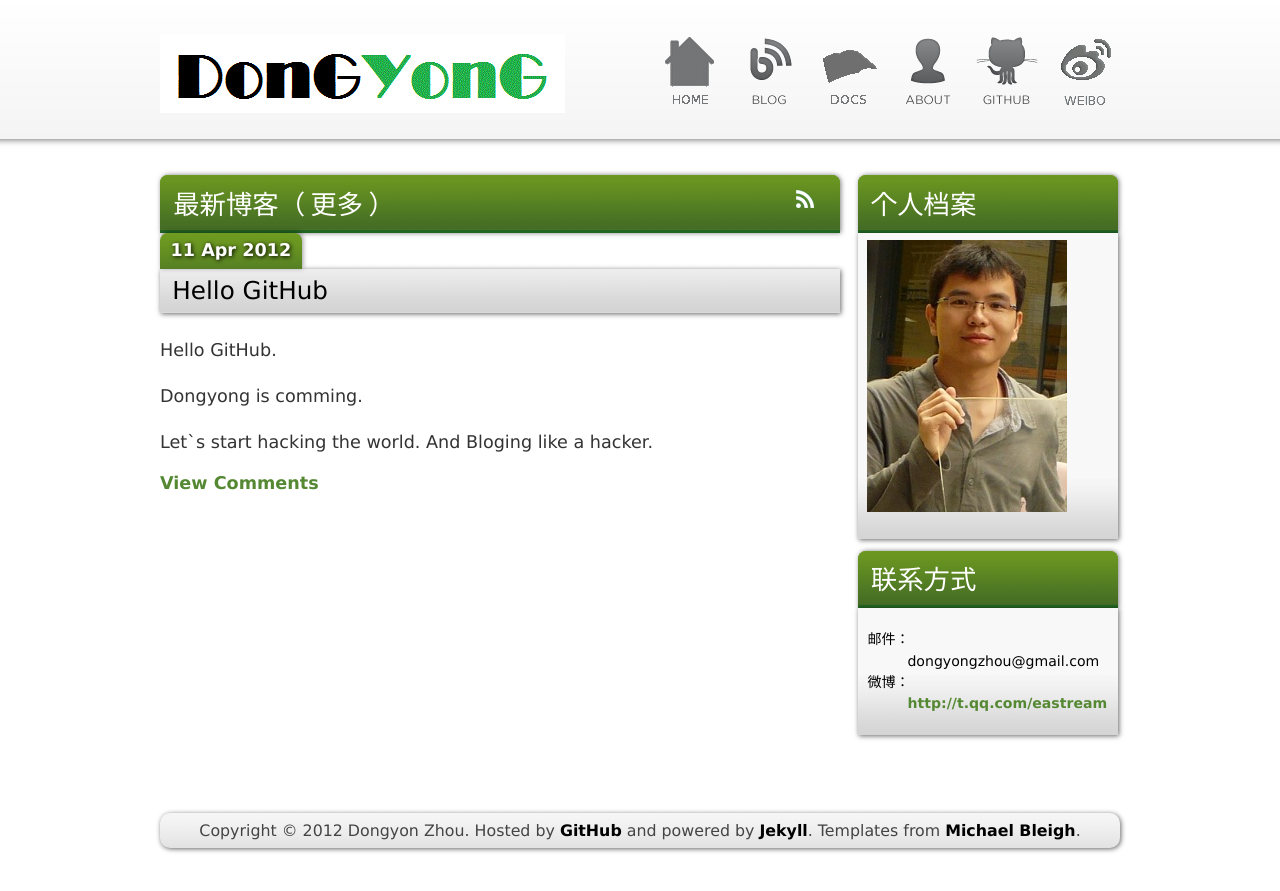
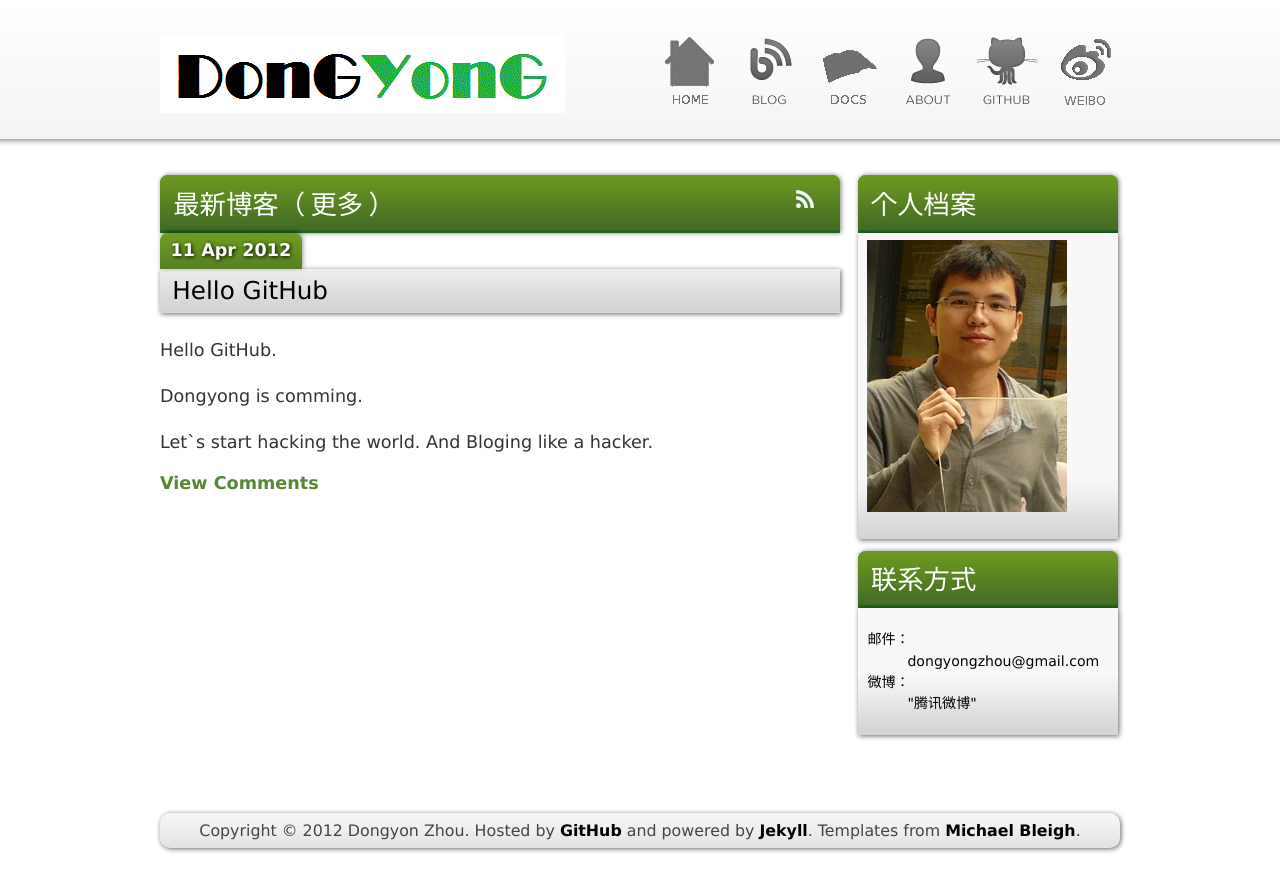
Before and after one commit to dongyongzhou/dongyongzhou.github.com, a Jekyll site: the page built from index.html, in a window 1280 px wide. Shown: the top 891 px of the page. Built offline with Jekyll 4.4.1, drawn with Linux system fonts in a browser that asks for light colours; Markdown is read by kramdown in place of the engine named in the settings; comment, search, counter and statistics services are not loaded.

Commit message:
Update index.html

```diff
--- a/index.html
+++ b/index.html
@@ -38,7 +38,7 @@ full_posts: 3
       <dd>dongyongzhou@gmail.com </dd>
 
       <dt>微博：</dt>
-      <dd><a href="腾讯微博">http://t.qq.com/eastream</a></dd>
+      <dd><a href=http://t.qq.com/eastream></a>"腾讯微博"</dd>
 
     </dl>
 
```
